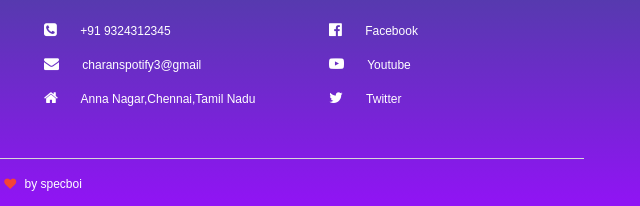
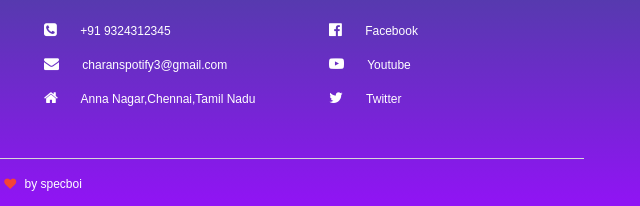
Before and after one commit to specboi/Rameca, a plain HTML site: page index.html in a window 1280 px wide. Shown: the part 3582-3788 px from the top of the page, 611-1251 px from the left. Drawn offline with nearby package versions, Linux system fonts and the light colour scheme.

Commit message:
Update index.html

```diff
--- a/index.html
+++ b/index.html
@@ -229,7 +229,7 @@
             <div class="col-md-3">
                 <h4>Quick Contact</h4>
                 <p><i class="fa fa-phone-square"></i> +91 9324312345</p>
-                <p><i class="fa fa-envelope"></i> charanspotify3@gmail</p>
+                <p><i class="fa fa-envelope"></i> charanspotify3@gmail.com</p>
                 <p><i class="fa fa-home"></i> Anna Nagar,Chennai,Tamil Nadu</p>
 
             </div>
```
